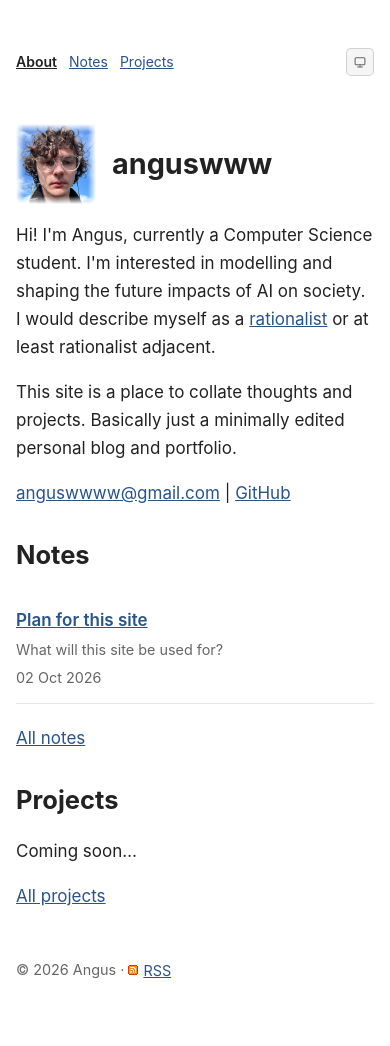
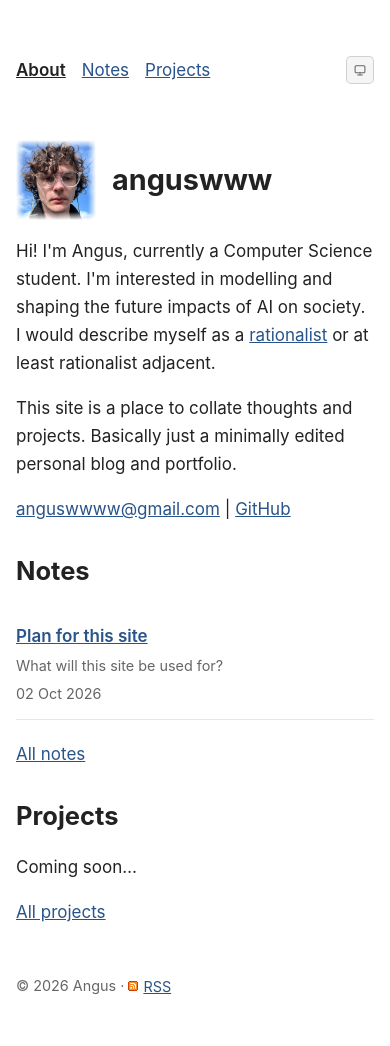
Before and after one commit to anguswww/anguswww.github.io, a Jekyll site: the page built from index.html, in a window 390 px wide. Built offline with Jekyll 4.4.1, drawn with Linux system fonts in a browser that asks for light colours.

Commit message:
Enlarge mobile navigation links and tap targets

```diff
--- a/assets/css/style.css
+++ b/assets/css/style.css
@@ -47,4 +47,8 @@ pre { overflow-x: auto; padding: 1rem; background: var(--surface); }
 .project-card-link:hover h2 { text-decoration: underline; text-underline-offset: .15em; }
 .project-card-description { margin: 0; font-size: .9rem; }
 @media (max-width: 560px) { .project-grid { grid-template-columns: 1fr; gap: 1.25rem; } }
-@media (max-width: 480px) { .site-header { gap: .5rem; } .site-header nav { gap: .75rem; font-size: .875rem; } }
+@media (max-width: 480px) {
+  .site-header { gap: .5rem; }
+  .site-header nav { gap: 1rem; font-size: 1.0625rem; }
+  .site-header nav a { display: inline-flex; align-items: center; min-height: 44px; }
+}
```
